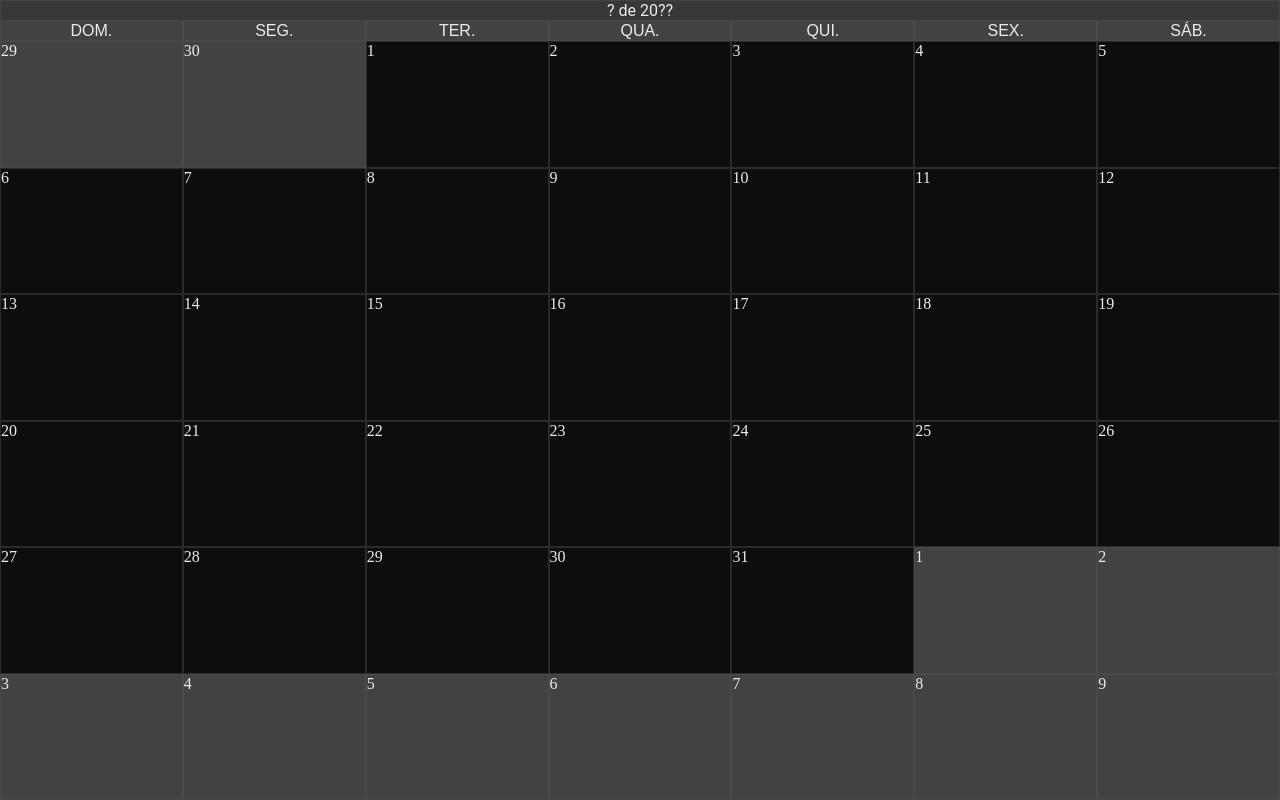
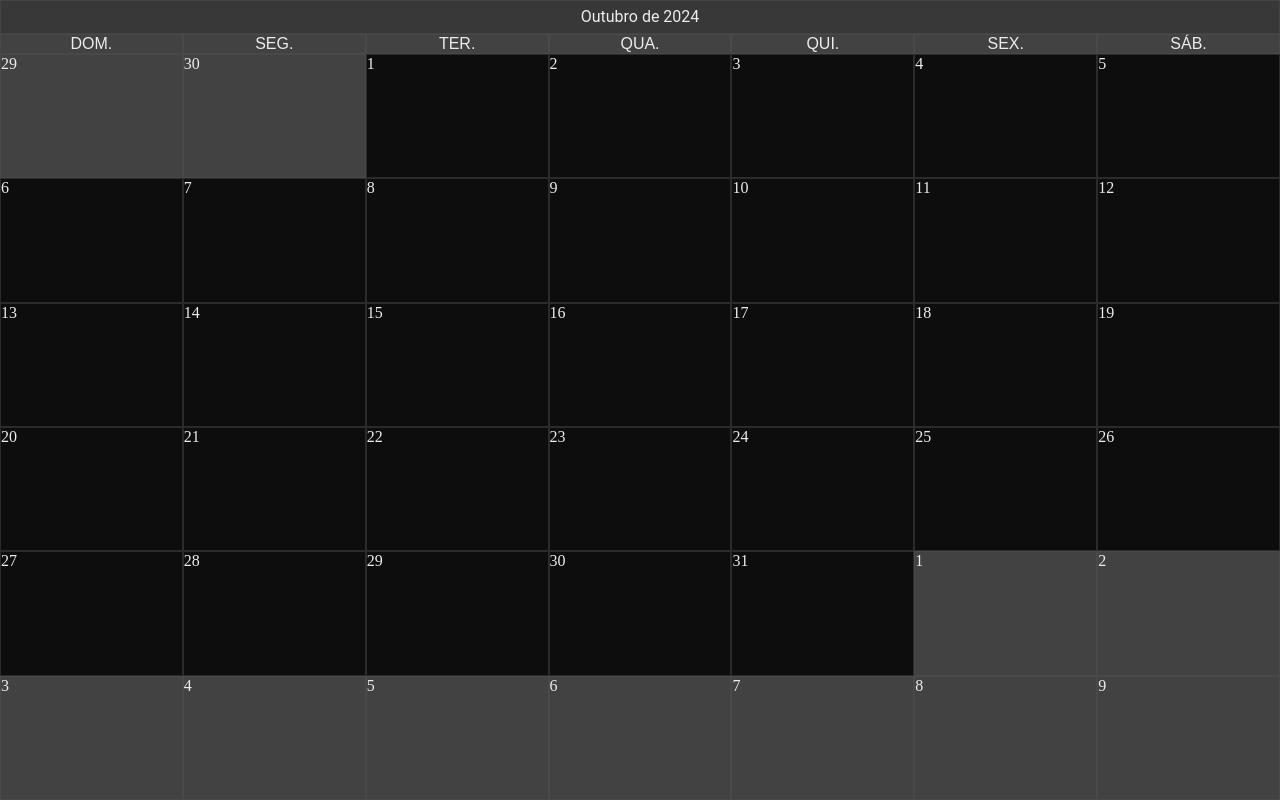
Before and after one commit to william-mjsouza/meu-calendario, a plain HTML site: page calendar.html in a window 1280 px wide. Drawn offline with Linux system fonts and the light colour scheme.

Commit message:
Título atualizado do calendário
Agora o título do calendário é atualizado dinamicamente via JavaScript.

```diff
--- a/calendar.css
+++ b/calendar.css
@@ -7,8 +7,9 @@
     --sun-color: #cc2929;
     --sat-color: #214aa3;
     --days-bg-color: #0D0D0D;
+    --other-days-bg-color: #424242;
+    --matrix-border-color: #5554546c;
     --event-day-marker-bg-color1: #F28705;
-    --other-days-bg-color: #424242;
     --event-add-button-bg-color: #7ABFB3;
     /* Variáveis pras fontes escolhidas */
     --calendar-title-font: 'Roboto', sans-serif;
@@ -50,11 +51,12 @@ section.calendar {
 }
 
 .calendar-title {
+    padding: 0.5%;
+    border: 1px solid var(--matrix-border-color);
     font-family: var(--calendar-title-font);
     font-size: 1em;
     color: var(--calendar-title);
     background-color: #383838;
-    border: 1px solid #5554546c;
 }
 
 .days-of-the-week-columns {
@@ -64,7 +66,7 @@ section.calendar {
 .days-of-the-week, .days {
     flex: 1; /* Divide igualmente as colunas */
     color: var(--days-of-week-color);
-    border: 1px solid #5554546c; /* Borda para um efeito de matriz */
+    border: 1px solid var(--matrix-border-color); /* Borda para um efeito de matriz */
 }
 
 .days-of-the-week {
--- a/showCalendar.js
+++ b/showCalendar.js
@@ -15,13 +15,27 @@ function getDaysInMonth(year, month) {
     return new Date(year, month, 0).getDate(); // Retorna o número de dias do mês
 }
 
+
+function getMonthName(month) {
+    const monthNames = [
+        "Janeiro", "Fevereiro", "Março", "Abril", "Maio", "Junho",
+        "Julho", "Agosto", "Setembro", "Outubro", "Novembro", "Dezembro"
+    ];
+    return monthNames[month - 1];
+}
+
+
 function showCalendar(year, month) {
+    const calendarTitle = document.querySelector('.calendar-title');
     const monthElement = document.querySelector('.month');
     const daysCells = monthElement.querySelectorAll('.days');
 
     const dayOfWeek = getDayOfWeek(year, month); // Dia da semana do primeiro dia do mês
     const daysInMonth = getDaysInMonth(year, month); // Total de dias no mês
     const daysInPreviousMonth = getDaysInMonth(year, month - 1); // Total de dias no mês anterior
+
+    // Atualiza o título do calendário com o mês e o ano
+    calendarTitle.textContent = `${getMonthName(month)} de ${year}`;
 
     let dayCounter = 1;
 
@@ -53,8 +67,10 @@ function showCalendar(year, month) {
     }
 }
 
-// Exemplo de uso
-const year = 2024;
-const month = 10; // Outubro
+
+// Pega o ano e o mês atuais
+const currentDate = new Date();
+const year = currentDate.getFullYear();
+const month = currentDate.getMonth() + 1; // getMonth() retorna o mês de 0 a 11, então adicionamos 1
 
 showCalendar(year, month);
```
